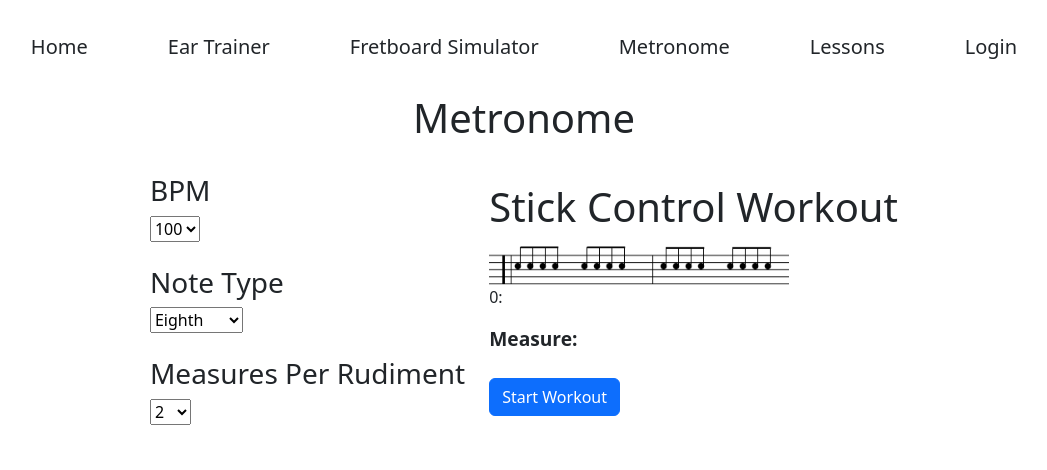
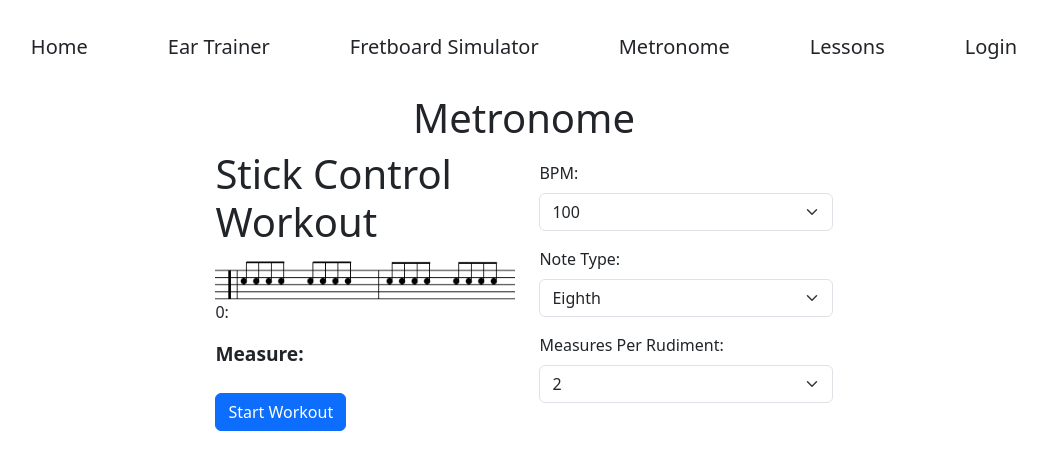
Before and after one commit to CalvinGaiennie/Music-TS-React, a React (Vite) app: page /metronome in a window 1280 px wide. Shown: the top 470 px of the page, without its empty margins (116-1163 px from the left). Built offline with nearby package versions, Linux system fonts and the light colour scheme.

Commit message:
did some more styling

```diff
--- a/src/components/FretboardSettings.tsx
+++ b/src/components/FretboardSettings.tsx
@@ -2,9 +2,10 @@ import { notes } from "../assets/resources";
 
 function FretboardSettings({ state, dispatch }: { state: any; dispatch: any }) {
   return (
-    <div className="container d-flex flex-column align-items-center mt-4">
-      <div className="d-flex flex-row align-items-center justify-content-center mb-2">
-        <p className="me-2 mb-0">Scale:</p>
+    <div style={{ width: "100%", maxWidth: "400px" }}>
+      {/* Scale Selector */}
+      <div className="mb-3 mt-4">
+        <label className="form-label">Scale:</label>
         <select
           className="form-select"
           value={state.currentScale}
@@ -23,8 +24,10 @@ function FretboardSettings({ state, dispatch }: { state: any; dispatch: any }) {
           <option value="minorArpeggio">Minor Arpeggio</option>
         </select>
       </div>
-      <div className="d-flex flex-row align-items-center justify-content-center mb-2">
-        <p className="me-2 mb-0">Key:</p>
+
+      {/* Key Selector */}
+      <div className="mb-3">
+        <label className="form-label">Key:</label>
         <select
           className="form-select"
           value={state.currentKey}
@@ -34,27 +37,12 @@ function FretboardSettings({ state, dispatch }: { state: any; dispatch: any }) {
         >
           <option value="empty">Empty</option>
           {notes.map((note) => (
-            <option value={note.value}>{note.display}</option>
+            <option key={note.value} value={note.value}>
+              {note.display}
+            </option>
           ))}
         </select>
       </div>
-      {/* <div className="d-flex flex-row align-items-center justify-content-center mb-2">
-          <p className="me-2 mb-0">Shape:</p>
-          <select
-            className="form-select"
-            value={state.currentShape}
-            onChange={(e) =>
-              dispatch({ type: "setCurrentShape", payload: e.target.value })
-            }
-          >
-            <option value="empty">Empty</option>
-            <option value="1">1</option>
-            <option value="2">2</option>
-            <option value="3">3</option>
-            <option value="4">4</option>
-            <option value="5">5</option>
-          </select>
-        </div> */}
     </div>
   );
 }
--- a/src/components/MetronomeSettings.tsx
+++ b/src/components/MetronomeSettings.tsx
@@ -12,25 +12,30 @@ function MetronomeSettings({
   };
 }) {
   return (
-    <div className="d-flex flex-column mt-4 mb-4 gap-4">
-      <div>
-        <h3>BPM</h3>
+    <div style={{ width: "100%", maxWidth: "400px" }}>
+      {/* BPM Selector */}
+      <div className="mb-3">
+        <label className="form-label">BPM:</label>
         <select
+          className="form-select"
           onChange={(e) =>
             dispatch({ type: "SET_BPM", payload: parseInt(e.target.value) })
           }
           value={state.bpm}
         >
           {Array.from({ length: 161 }, (_, i) => (
-            <option key={i} value={i + 40} selected={i === 80}>
+            <option key={i} value={i + 40}>
               {i + 40}
             </option>
           ))}
         </select>
       </div>
-      <div>
-        <h3>Note Type</h3>
+
+      {/* Note Type Selector */}
+      <div className="mb-3">
+        <label className="form-label">Note Type:</label>
         <select
+          className="form-select"
           onChange={(e) =>
             dispatch({
               type: "SET_NOTE_TYPE",
@@ -40,15 +45,16 @@ function MetronomeSettings({
           value={state.noteType}
         >
           <option value="4">Quarter</option>
-          <option value="8" selected>
-            Eighth
-          </option>
+          <option value="8">Eighth</option>
           <option value="16">Sixteenth</option>
         </select>
       </div>
-      <div>
-        <h3>Measures Per Rudiment</h3>
+
+      {/* Measures Per Rudiment Selector */}
+      <div className="mb-3">
+        <label className="form-label">Measures Per Rudiment:</label>
         <select
+          className="form-select"
           onChange={(e) =>
             dispatch({
               type: "SET_NUM_OF_MEASURES",
--- a/src/pages/EarTrainerPage.tsx
+++ b/src/pages/EarTrainerPage.tsx
@@ -134,7 +134,7 @@ function EarTrainerPage() {
         </audio>
 
         {/* Instrument Selector */}
-        <div className="mb-3">
+        <div className="mb-3 mt-4">
           <label className="form-label">Instrument:</label>
           <select
             className="form-select"
--- a/src/pages/LessonListPage.tsx
+++ b/src/pages/LessonListPage.tsx
@@ -6,7 +6,6 @@ function LessonListPage() {
     <div className="container d-flex flex-column align-items-center">
       <h1 className="mb-4">Lesson List</h1>
       <div>
-        <h1>Lesson List</h1>
         <ul className="list-unstyled">
           {lessons.map((lesson) => (
             <Link
--- a/src/pages/MetronomePage.tsx
+++ b/src/pages/MetronomePage.tsx
@@ -49,8 +49,8 @@ function MetronomePage() {
     <div className="container d-flex flex-column align-items-center">
       <h1>Metronome</h1>
       <div className="d-flex flex-row align-items-center justify-content-center gap-4">
+        <Metronome {...state} />
         <MetronomeSettings dispatch={dispatch} state={state} />
-        <Metronome {...state} />
       </div>
     </div>
   );
```
